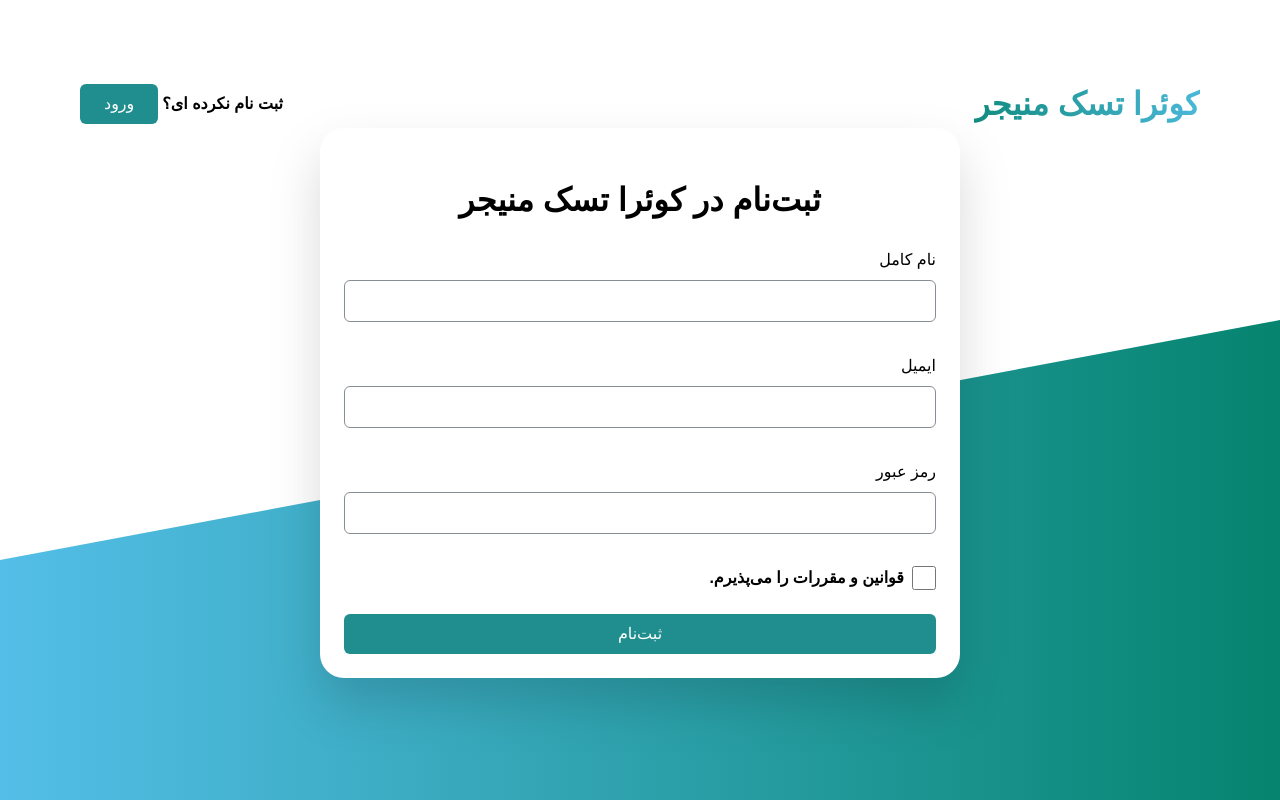
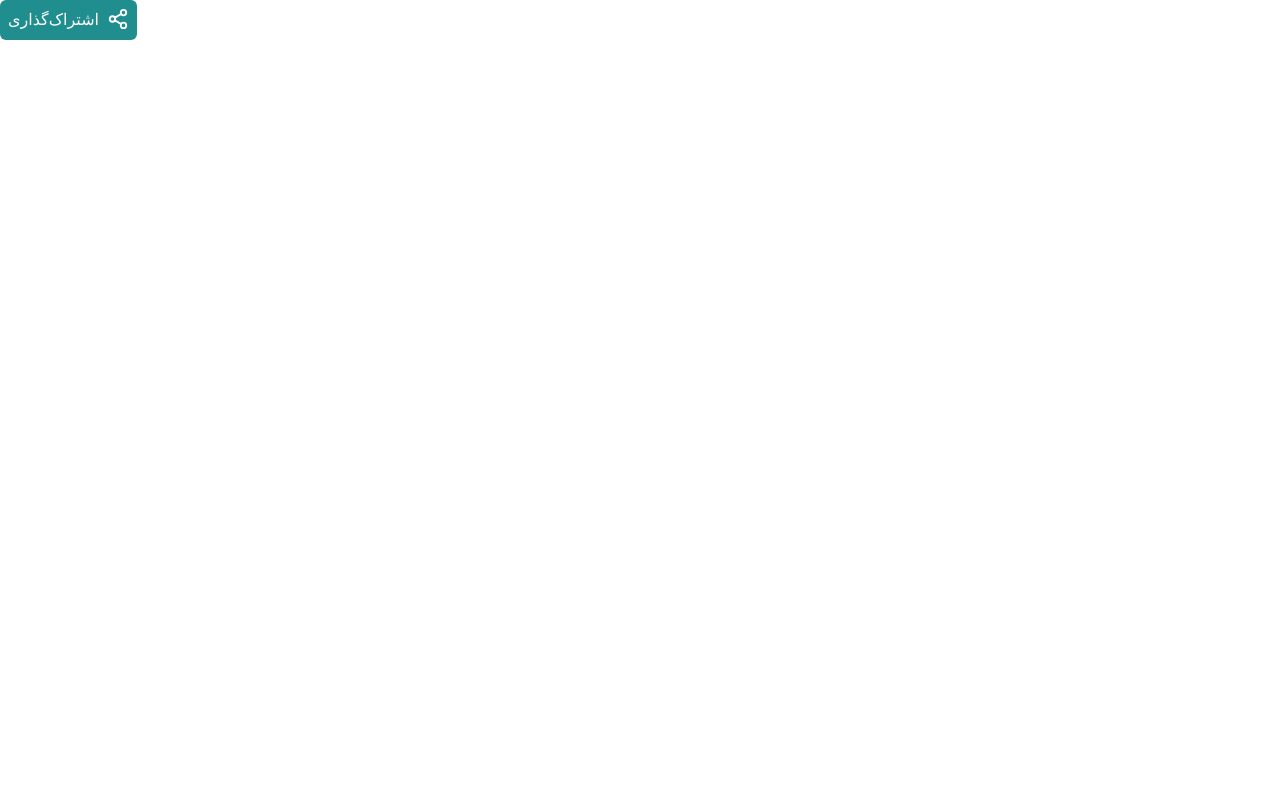
Before and after one commit to Summer-Frontend-Quera-Bootcamp/GROUP_10, a React (Vite) app: page / in a window 1280 px wide. Built offline with nearby package versions, Linux system fonts and the light colour scheme; the HTML template or start-up script is replaced by a standard one; a web font is replaced by a local one.

Commit message:
added ButtonIcon component

```diff
--- a/package.json
+++ b/package.json
@@ -15,6 +15,7 @@
     "react": "^18.2.0",
     "react-dom": "^18.2.0",
     "react-hook-form": "^7.46.2",
+    "react-icons": "^4.11.0",
     "react-redux": "^8.1.2",
     "react-router-dom": "^6.16.0",
     "zod": "^3.22.2"
--- a/src/App/App.tsx
+++ b/src/App/App.tsx
@@ -3,10 +3,7 @@ import "./App.css";
 
 //--------Import Your Components Here!--------//
 
-import { RegisterPage } from "../Pages/AuthenticationPages";
-//import { LoginPage } from "../Pages/AuthenticationPages";
-//import { ForgetPassPage } from "../Pages/AuthenticationPages";
-//import ResetPassword from "../Pages/AuthenticationPages";
+import { ButtonIcon } from "../Components/Ui/Buttons";
 
 //-------------Welcome to The App-------------//
 
@@ -14,20 +11,9 @@ interface IPropsApp extends PropsWithChildren {}
 const App: React.FC<IPropsApp> = (/*props: IPropsApp*/): JSX.Element => {
   return (
     <>
-      <RegisterPage />
-      {/* <ForgetPassPage /> */}
-      {/* <LoginPage /> */}
-      {/* <ResetPasswordPage /> */}
+      <ButtonIcon onClick={() => {}} useCase="share" />
     </>
   );
 };
 
 export default App;
-
-// 1 - first clone the Git repository on your system.
-// 2 - open the terminal and type "npm install".
-// 3 - wait for it to finish then type "npm run dev".
-// 4 - "ctrl + click" on the link.
-// 5 - remember to only save your changes on your branch!
-
-//------------- -> WISH YOU THE BEST <- -------------//
--- /dev/null
+++ b/src/Components/Ui/Buttons/ButtonIcon/ButtonIcon.tsx
@@ -0,0 +1,48 @@
+import { AiOutlinePlusSquare } from "react-icons/ai";
+import { IoArrowForwardSharp } from "react-icons/io5";
+import { FiShare2 } from "react-icons/fi";
+
+interface IButtonIcon {
+  useCase: "share" | "back" | "newTask";
+  type?: "submit" | "reset" | "button";
+  bigger?: boolean;
+  onClick: () => void;
+  disabled?: boolean;
+}
+
+export const ButtonIcon = ({
+  useCase,
+  type = "button",
+  bigger,
+  onClick,
+  disabled,
+}: IButtonIcon) => {
+  return (
+    <button
+      className={`${
+        bigger && "w-full"
+      } bg-brand-primary text-white px-xs py-xs rounded-md border-0 duration-300 cursor-pointer active:bg-gray-primary flex flex-row-reverse gap-xs text-right`}
+      type={type}
+      onClick={onClick}
+      disabled={disabled}
+    >
+      {useCase === "newTask" && (
+        <>
+          <AiOutlinePlusSquare size="22" /> تسک جدید{" "}
+        </>
+      )}
+      {useCase === "back" && (
+        <>
+          <IoArrowForwardSharp size="22" />
+          بازگشت{" "}
+        </>
+      )}
+      {useCase === "share" && (
+        <>
+          <FiShare2 size="22" />
+          اشتراک‌گذاری{" "}
+        </>
+      )}
+    </button>
+  );
+};
--- a/src/Components/Ui/Buttons/index.tsx
+++ b/src/Components/Ui/Buttons/index.tsx
@@ -2,9 +2,10 @@
 // Please dont change anything!
 
 import { ButtonPrimary } from "./ButtonPrimary/ButtonPrimary";
+import { ButtonIcon } from "./ButtonIcon/ButtonIcon";
 
 //
 //-----------------------------------------
 //
 
-export { ButtonPrimary };
+export { ButtonPrimary, ButtonIcon };
```
Also changed, not shown: 1 other file (tests, documents, lock files or other folders).
